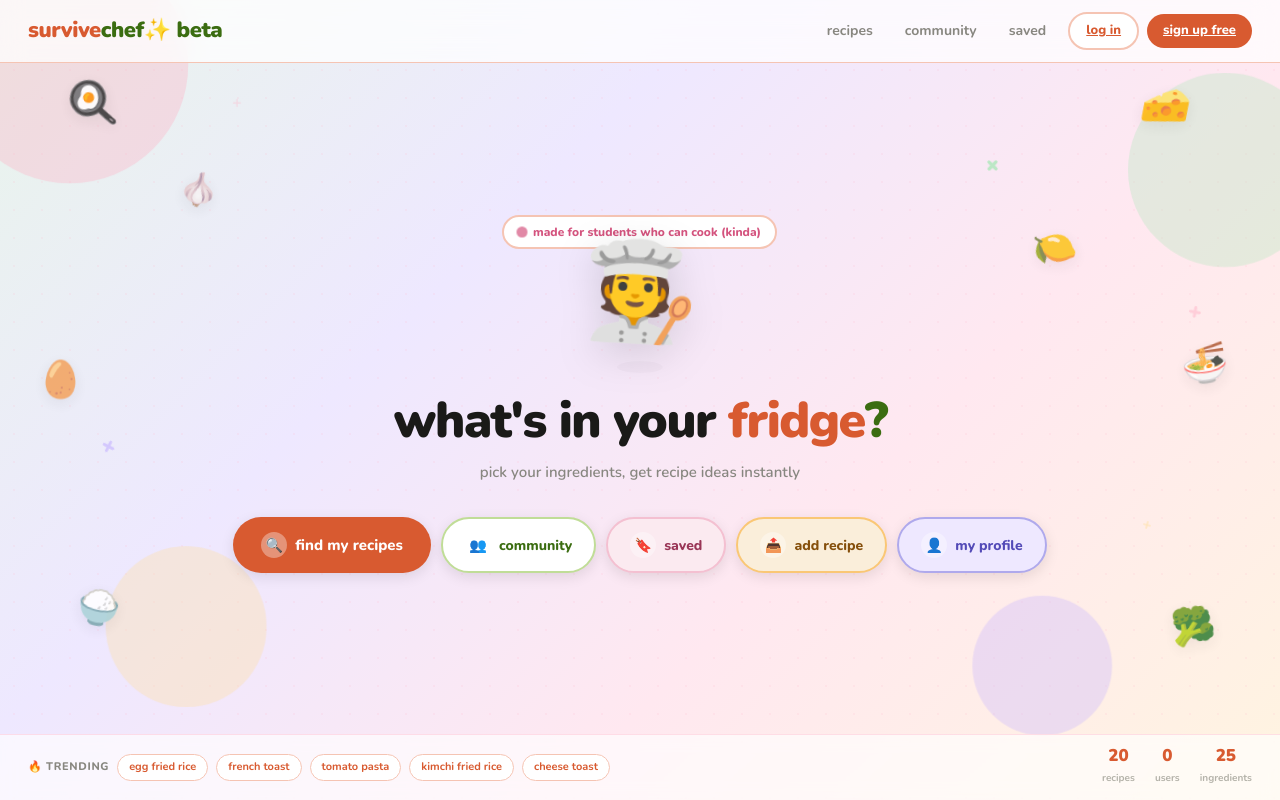
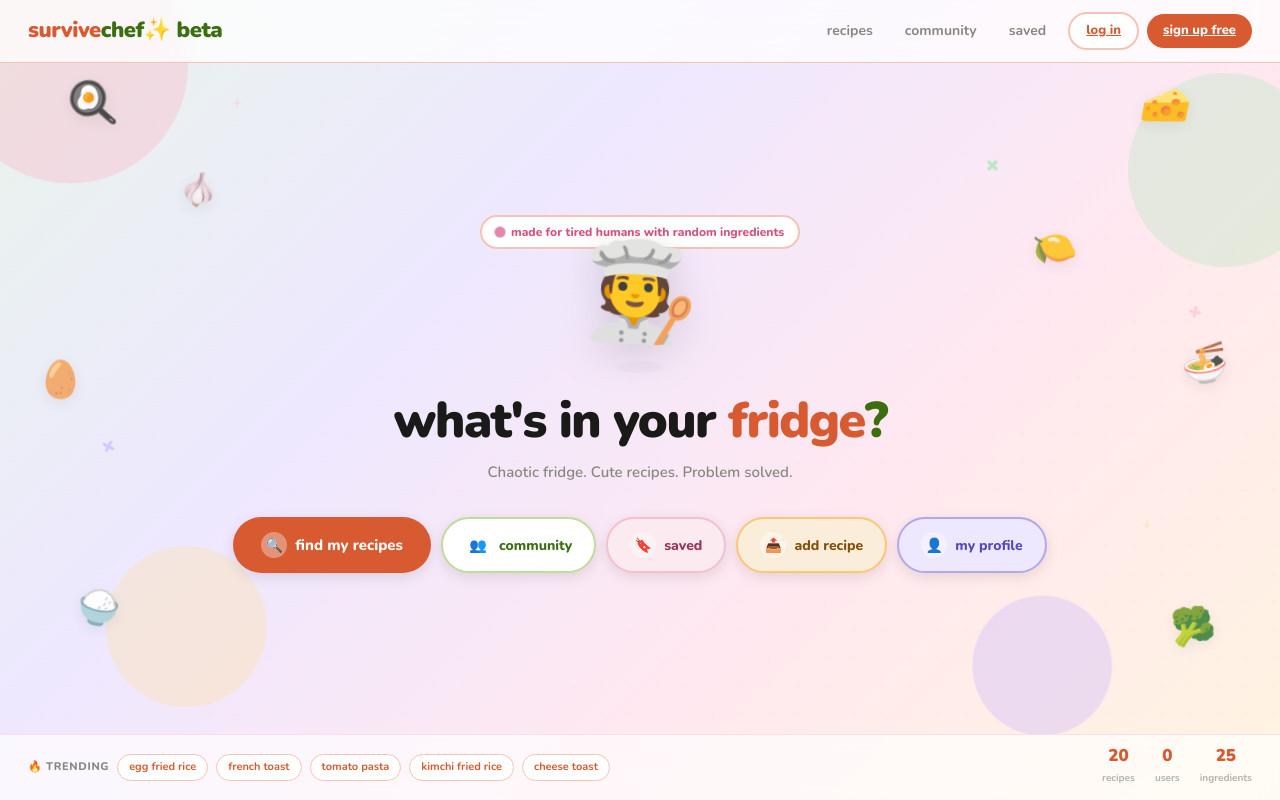
Before and after one commit to xAmyyang/cits5505, a Flask app: page / in a window 1280 px wide. Run offline with Flask 3, Linux system fonts and the light colour scheme; data comes from the database, SQL or seed files in the repository; some libraries are stand-ins or nearby versions.

Commit message:
Polish homepage copy and branding text

```diff
--- a/templates/index.html
+++ b/templates/index.html
@@ -55,7 +55,7 @@
   {% include "navbar.html" %}
   {% if is_logged_in %}
 <div class="homepage-greeting">
-  👋 hi, {{ current_user_name.split(' ')[0] }}!
+  👋 Hi, {{ current_user_name.split(' ')[0] }}!
 </div>
 {% endif %}
 
@@ -64,14 +64,14 @@
 
     <div class="sc-eyebrow">
       <span class="pulse-dot"></span>
-      made for students who can cook (kinda)
+      made for tired humans with random ingredients
     </div>
 
     <span class="sc-chef-emoji">🧑‍🍳</span>
     <div class="sc-chef-shadow"></div>
 
     <h1 class="sc-h1">what's in your <span class="orange">fridge</span><span class="green">?</span></h1>
-    <p class="sc-sub">pick your ingredients, get recipe ideas instantly</p>
+    <p class="sc-sub">Chaotic fridge. Cute recipes. Problem solved.</p>
 
     <div class="sc-btn-row">
       <a href="{{ url_for('ingredient_selection') }}" class="sc-btn btn-find">
```
